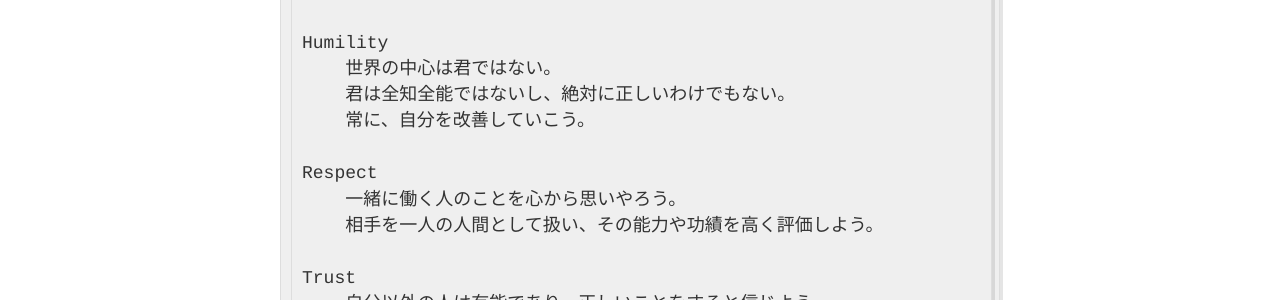
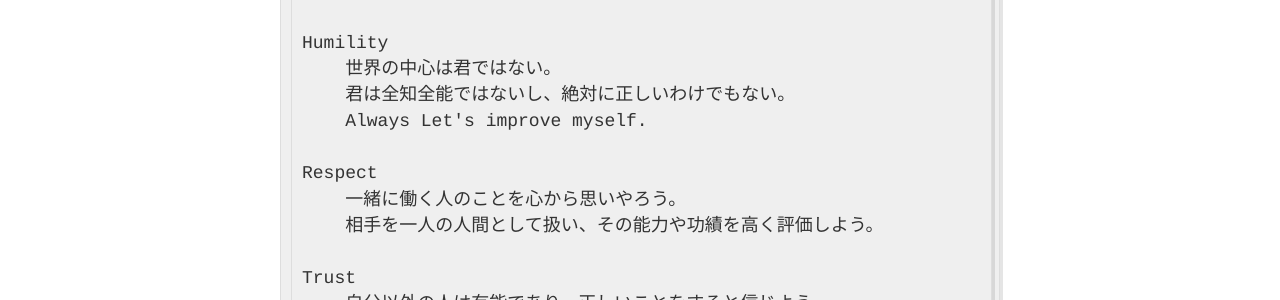
Before and after one commit to The-Actual-Damien/nondroid5-jeckyll, a Jekyll site: the page built from _posts/2111-11-11-Idea.md, in a window 1280 px wide. Shown: the part 448-748 px from the top of the page. Built offline with Jekyll 4.4.1, drawn with Linux system fonts in a browser that asks for light colours; Markdown is read by kramdown in place of the engine named in the settings; some of the changed text lies outside the part shown.

Commit message:
Update 2111-11-11-Idea.md

```diff
--- a/_posts/2111-11-11-Idea.md
+++ b/_posts/2111-11-11-Idea.md
@@ -14,7 +14,7 @@ title: Idea
     Humility
         世界の中心は君ではない。
         君は全知全能ではないし、絶対に正しいわけでもない。
-        常に、自分を改善していこう。
+        Always Let's improve myself.
 
     Respect
         一緒に働く人のことを心から思いやろう。
```
